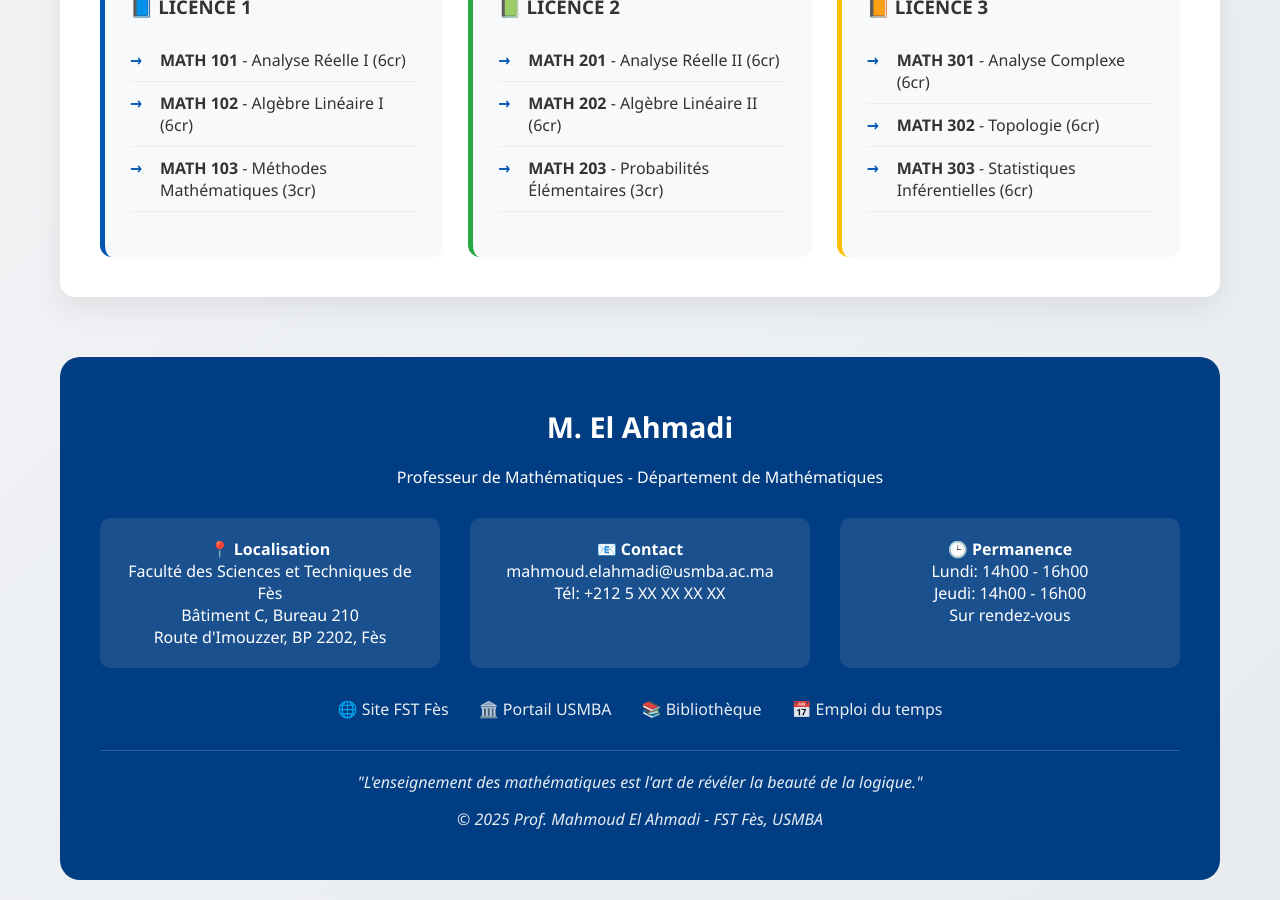
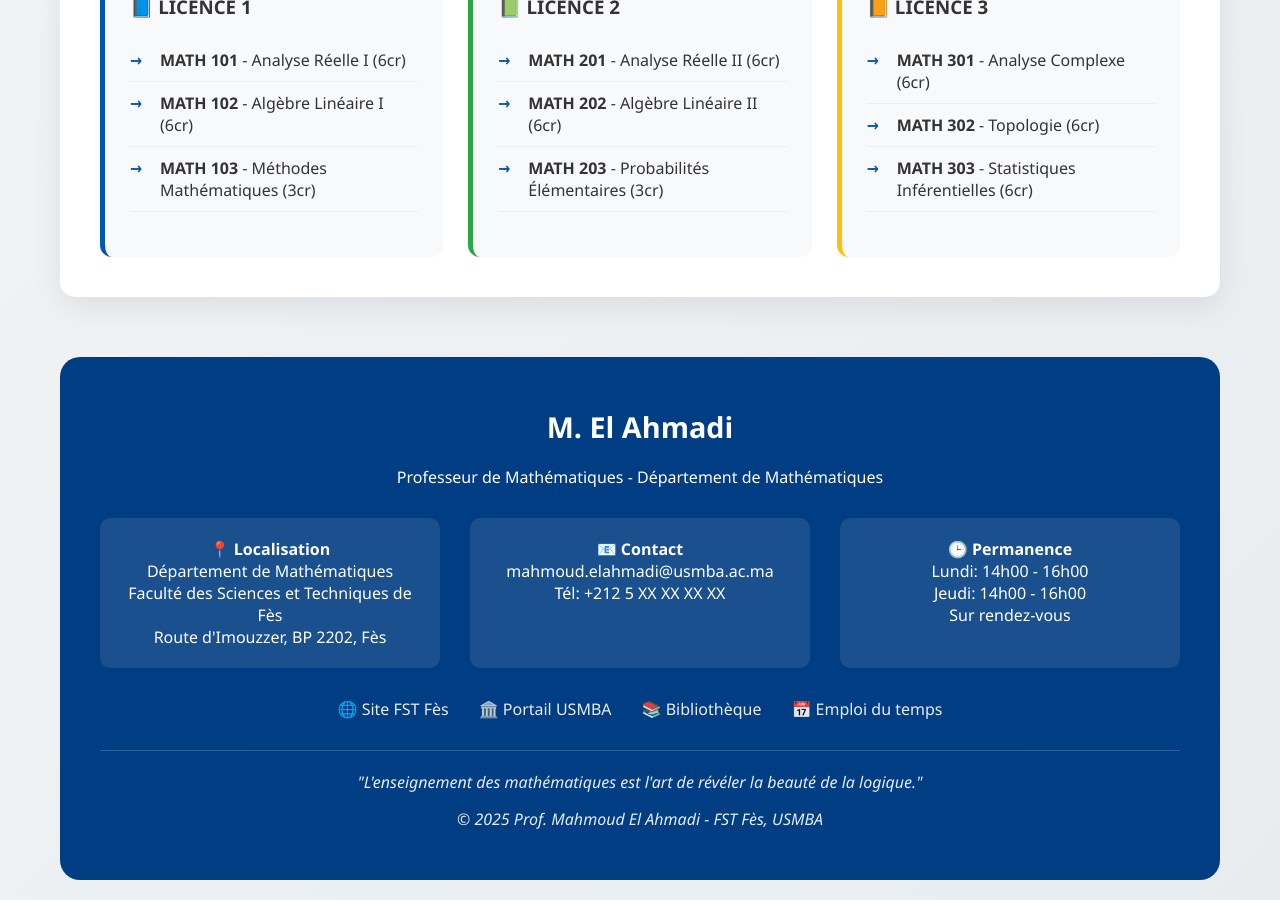
Before and after one commit to mahmoudmath/mahmoudmath.github.io, a Jekyll site: the page index.html, which Jekyll copies as it is, in a window 1280 px wide and 900 px high, scrolled down 2331 px. Built offline with Jekyll 4.4.1, drawn with Linux system fonts in a browser that asks for light colours.

Commit message:
Update index.html

```diff
--- a/index.html
+++ b/index.html
@@ -480,8 +480,8 @@
             <div class="contact-info">
                 <div class="contact-item">
                     <h4>📍 Localisation</h4>
-                    <p>Faculté des Sciences et Techniques de Fès<br>
-                    Bâtiment C, Bureau 210<br>
+                    <p>Département de Mathématiques<br>
+                    Faculté des Sciences et Techniques de Fès<br>
                     Route d'Imouzzer, BP 2202, Fès</p>
                 </div>
 
```
